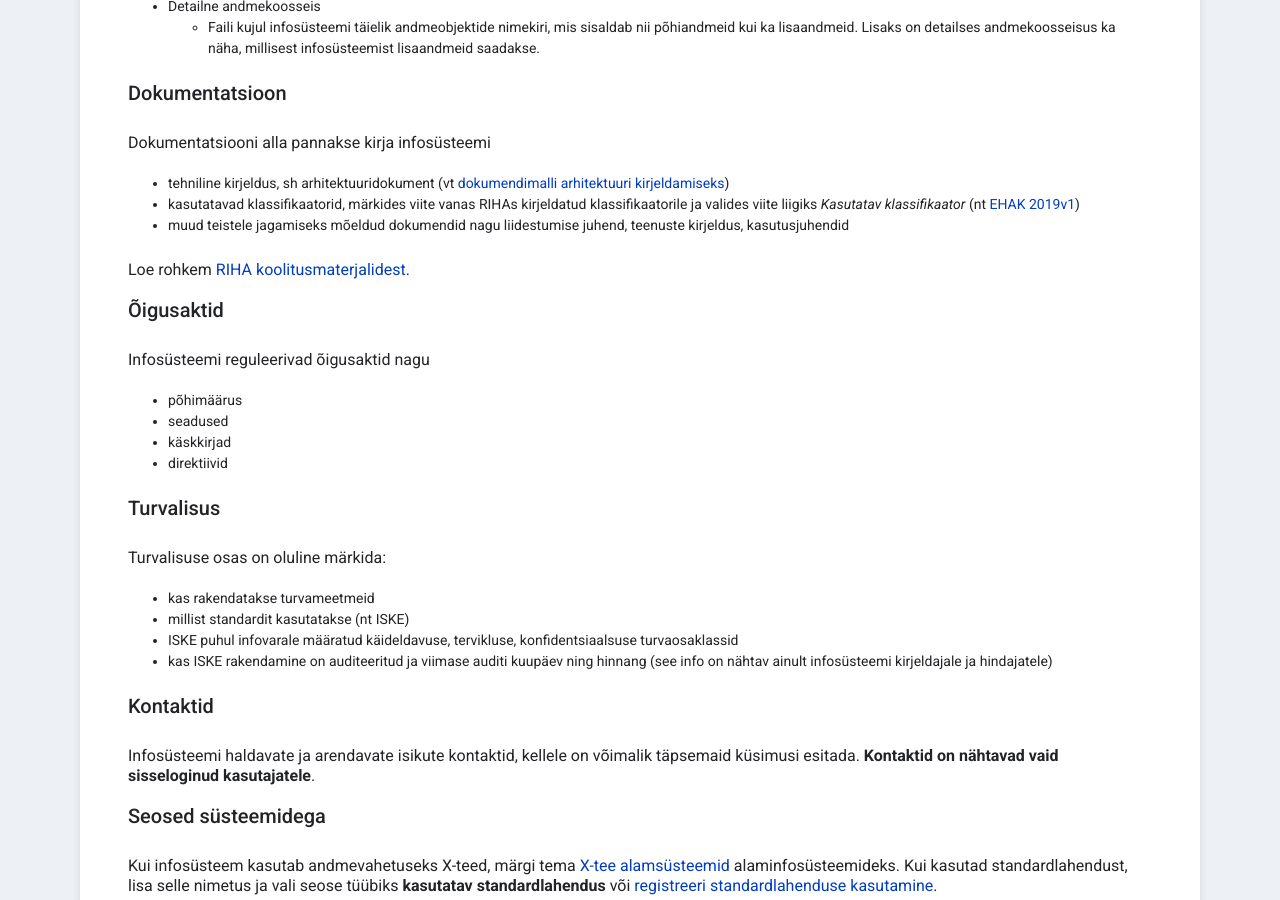
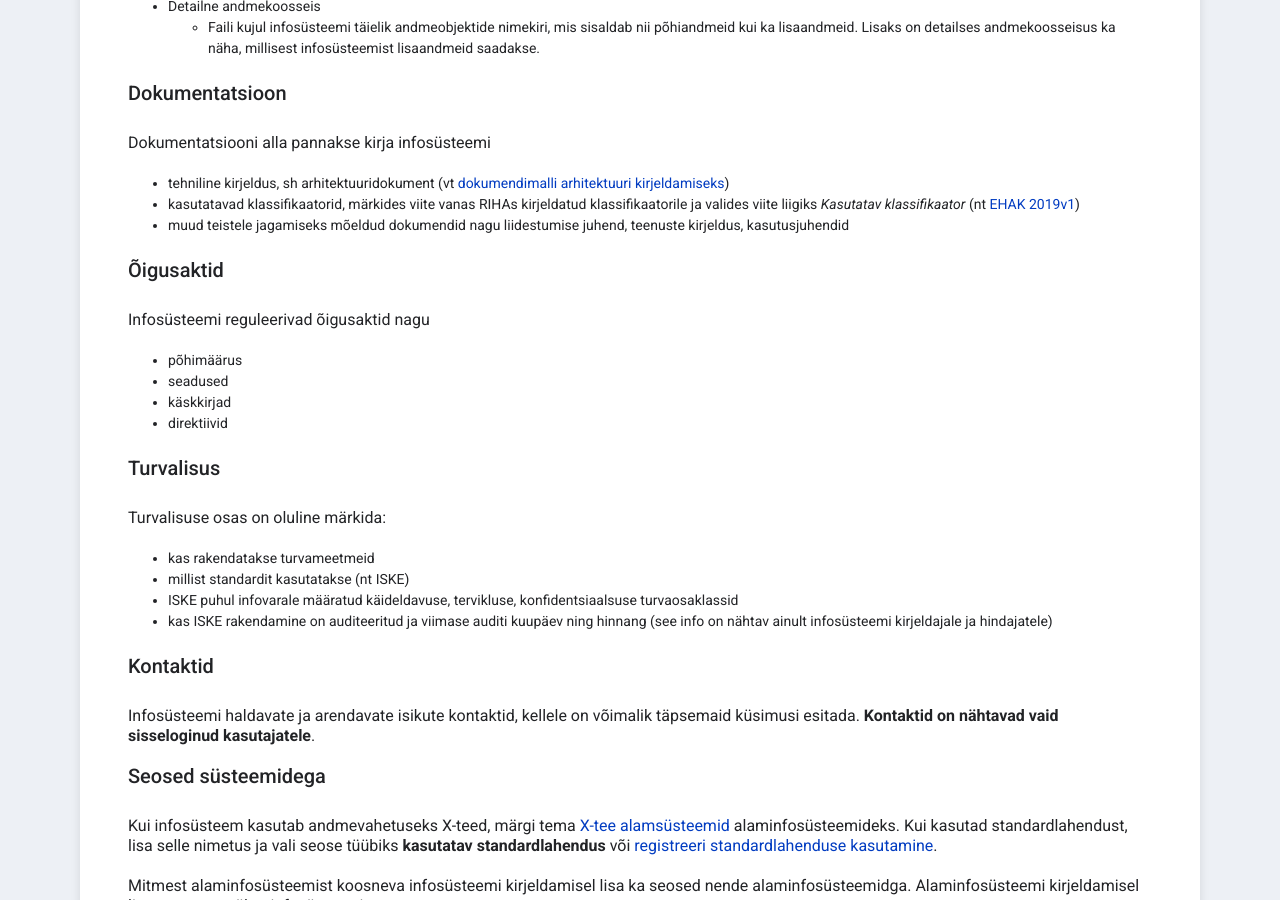
Before and after one commit to e-gov/RIHA-Help, a Jekyll site: the page built from docs/RIHAs-kirjeldamine.md, in a window 1280 px wide and 900 px high, scrolled down 2211 px. Built offline with Jekyll 4.4.1, drawn with Linux system fonts in a browser that asks for light colours.

Commit message:
Removed link

```diff
--- a/docs/RIHAs-kirjeldamine.md
+++ b/docs/RIHAs-kirjeldamine.md
@@ -75,9 +75,6 @@ Dokumentatsiooni alla pannakse kirja infosüsteemi
 - kasutatavad klassifikaatorid, märkides viite vanas RIHAs kirjeldatud klassifikaatorile ja valides viite liigiks _Kasutatav klassifikaator_ (nt [EHAK 2019v1](https://vana.riha.ee/riha/main/kla/eesti_haldus-_ja_asustusjaotuse_klassifikaator_2018v3_ver22))
 - muud teistele jagamiseks mõeldud dokumendid nagu liidestumise juhend, teenuste kirjeldus, kasutusjuhendid
 
-Loe rohkem [RIHA koolitusmaterjalidest](https://moodle.ria.ee/mod/page/view.php?id=664).
-
-
 ### Õigusaktid
 
 Infosüsteemi reguleerivad õigusaktid nagu
```
